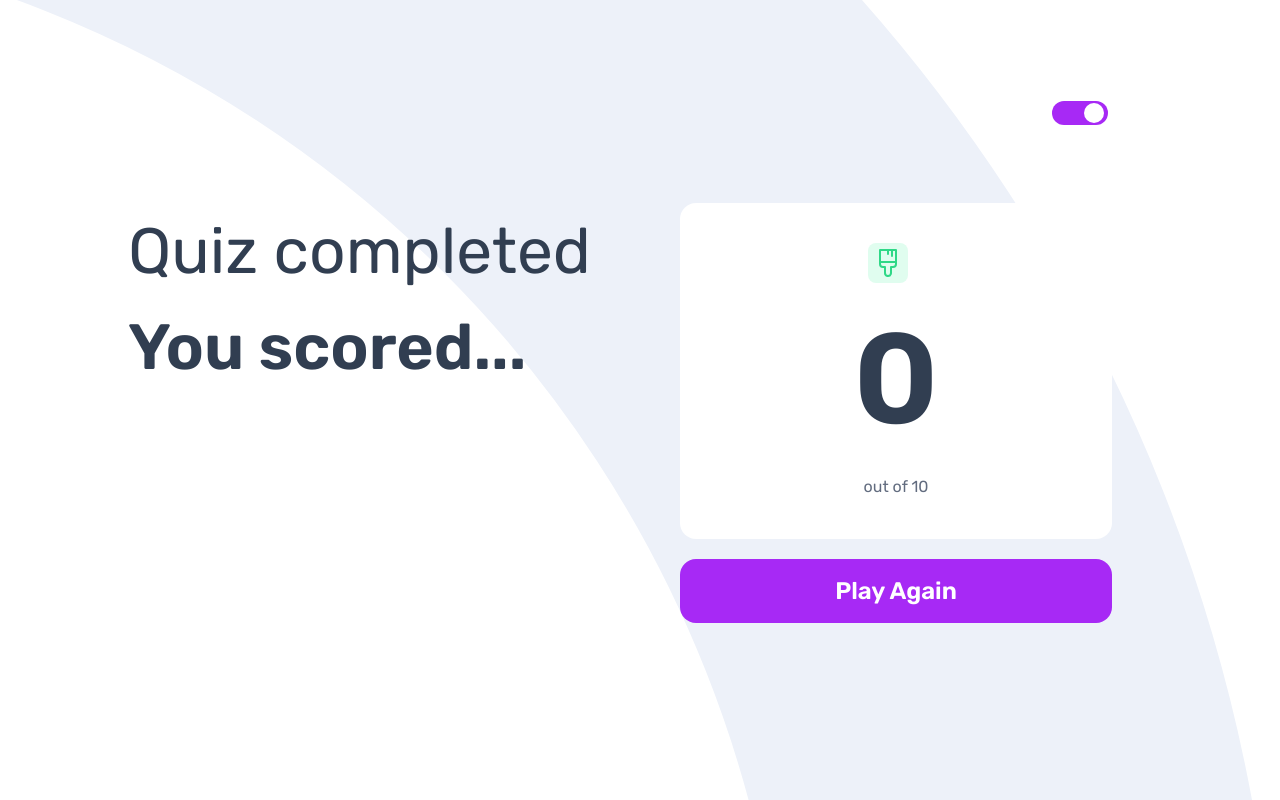
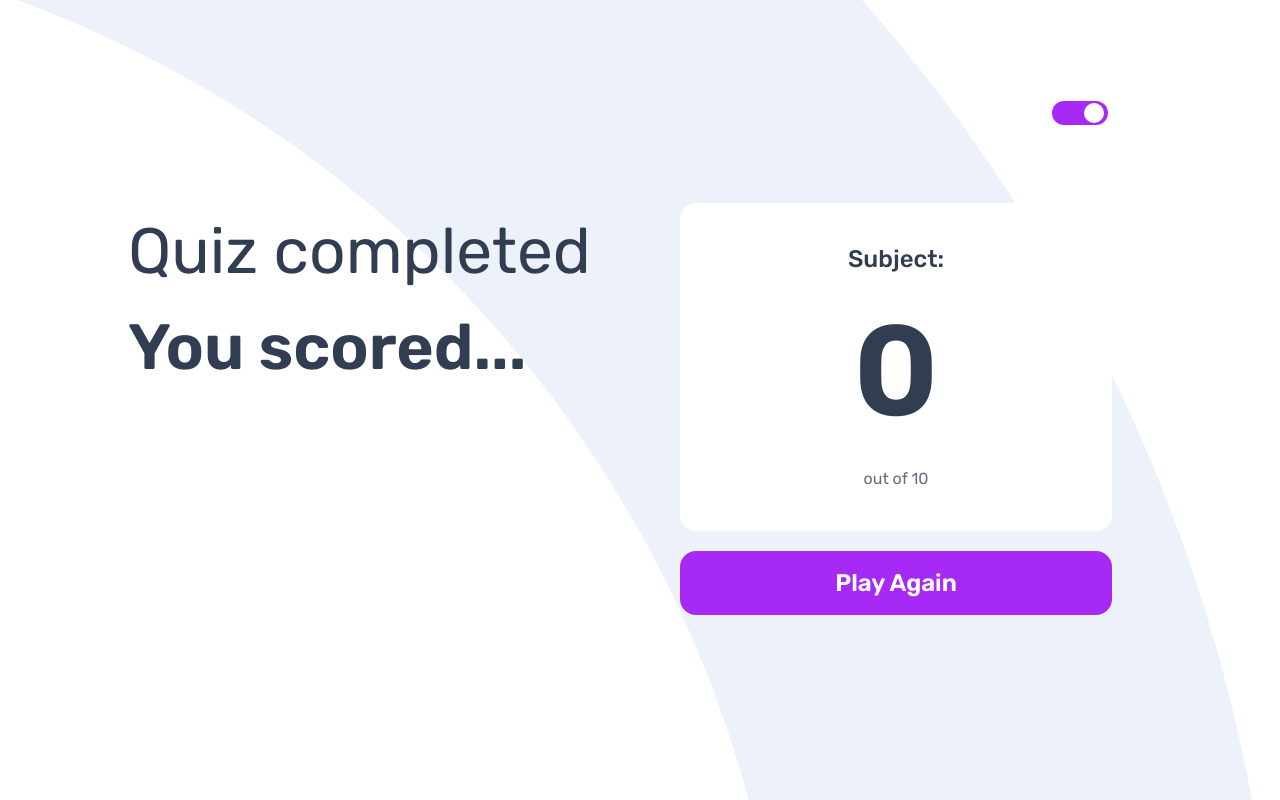
Before and after one commit to AnisDz-Spot/dev-quiz, a Next.js app: page /result in a window 1280 px wide. Built offline with nearby package versions, Linux system fonts and the light colour scheme.

Commit message:
Updated project: fixed ESLint issues

```diff
--- a/app/(quiz)/[subject]/page.tsx
+++ b/app/(quiz)/[subject]/page.tsx
@@ -24,13 +24,14 @@ const Subject = () => {
     }
   };
 
+  // Corrected useEffect to include all necessary dependencies
   useEffect(() => {
     if (userChoice === answer) updateScore();
-  }, [userChoice]);
+  }, [userChoice, answer, updateScore]);
 
   useEffect(() => {
     updateUserAnswer("");
-  }, [questionIndex]);
+  }, [questionIndex, updateUserAnswer]);
 
   return (
     <section className="flex flex-col lg:flex-row py-5 mt-5 lg:mt-5">
--- a/app/result/page.tsx
+++ b/app/result/page.tsx
@@ -1,7 +1,6 @@
 "use client";
 
 import useStore from "@/lib/store";
-import Image from "next/image";
 import { useRouter } from "next/navigation";
 
 const Result = () => {
@@ -28,19 +27,9 @@ const Result = () => {
       </div>
       <div className="w-full lg:w-1/2 px-10 flex flex-col justify-center items-center">
         <div className="w-full py-10 bg-white rounded-2xl">
-          <div className="flex justify-center items-center">
-            <div className="bg-css-bg rounded-lg p-1">
-              <Image
-                src="/assets/images/icon-css.svg"
-                alt="Css icon"
-                width={32}
-                height={32}
-              />
-            </div>
-            <p className="text-text-color text-2xl ml-4 font-medium">
-              {subject}
-            </p>
-          </div>
+          <p className="text-center text-text-color text-2xl font-medium">
+            Subject: {subject}
+          </p>
           <h3 className="text-text-color text-[8rem] text-center font-semibold">
             {userScore}
           </h3>
--- a/components/Nav.tsx
+++ b/components/Nav.tsx
@@ -33,7 +33,7 @@ const Nav = () => {
       const newPath = path.replace("/", "");
       updateSubject(newPath);
     }
-  }, [path]);
+  }, [path, updateSubject]);
 
   return (
     <nav className="w-full h-1/6 flex items-center justify-between">
--- a/lib/store.ts
+++ b/lib/store.ts
@@ -1,4 +1,5 @@
 import { create } from "zustand";
+import { Action, State } from "./types";
 
 const useStore = create<State & Action>((set) => ({
   userScore: 0,
--- a/lib/utils.ts
+++ b/lib/utils.ts
@@ -1,4 +1,5 @@
 import quiz from "@/data/data.json"
+import { Question, Quiz } from "./types";
 
 export const getQuestions = (subject: string, quesIndex : number) => {
     const subjectData: Quiz[] = quiz.quizzes.filter(
```
Also changed, not shown: lib/types.ts (+4 -4 lines).
